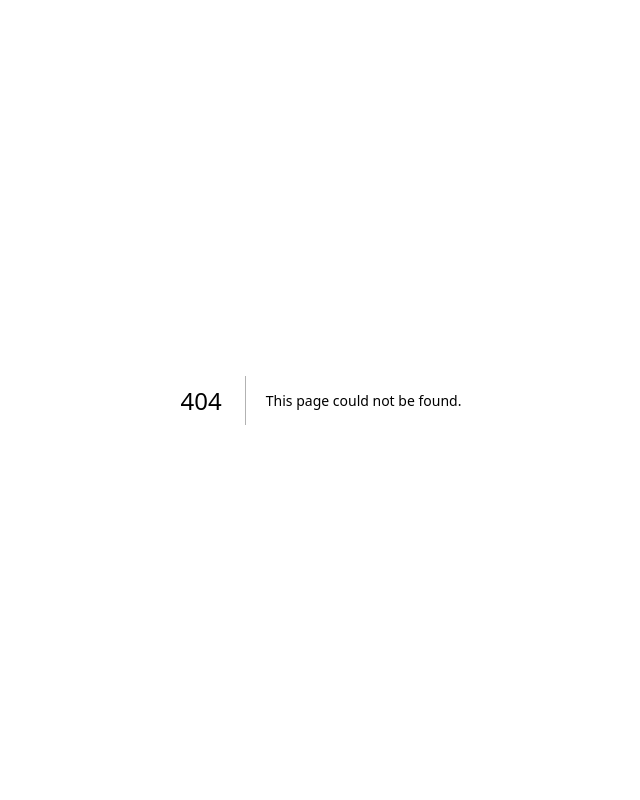
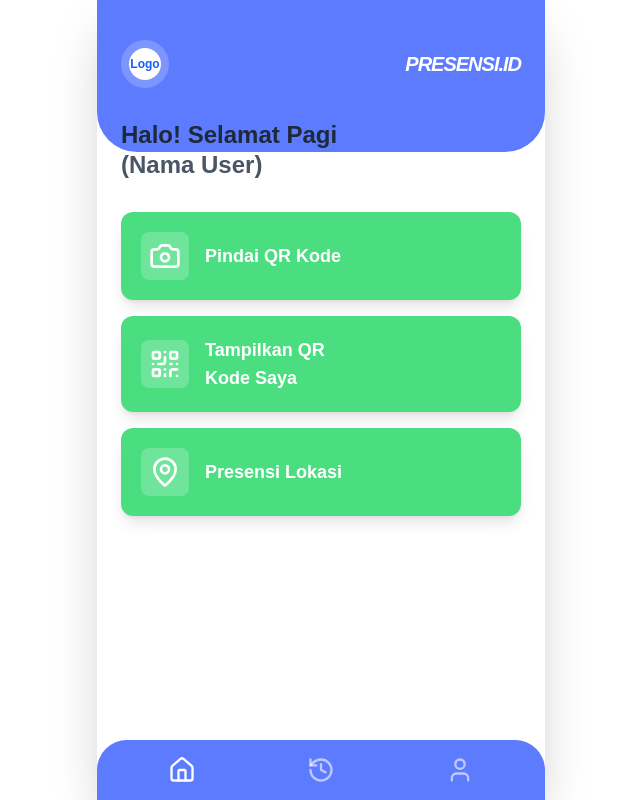
Before and after one commit to adhelia-cpu/presensikegiatanbps, a Next.js app: page /dashboard in a window 1280 px wide. Before the commit this address had no page. Shown: the whole page, without its empty margins (319-959 px from the left). Built offline with nearby package versions, Linux system fonts and the light colour scheme.

Commit message:
Fungsi navigasi dari login ke dashboard berhasil

```diff
--- a/package.json
+++ b/package.json
@@ -9,6 +9,7 @@
     "lint": "eslint"
   },
   "dependencies": {
+    "lucide-react": "^0.574.0",
     "next": "16.1.6",
     "react": "19.2.3",
     "react-dom": "19.2.3"
--- /dev/null
+++ b/src/app/dashboard/page.js
@@ -0,0 +1,66 @@
+import { Camera, QrCode, MapPin, Home, History, User } from 'lucide-react';
+
+export default function DashboardPage() {
+  return (
+    <div className="min-h-screen bg-white flex flex-col max-w-md mx-auto shadow-2xl relative overflow-hidden">
+
+      {/* 1. Header Biru */}
+      <div className="bg-[#5D7BFF] p-6 pt-10 pb-16 rounded-b-[40px]">
+        <div className="flex justify-between items-center text-white">
+          <div className="bg-white/20 p-2 rounded-full">
+            <div className="w-8 h-8 bg-white rounded-full flex items-center justify-center">
+              <span className="text-blue-600 font-bold text-xs">Logo</span>
+            </div>
+          </div>
+          <h1 className="font-black italic tracking-tighter text-xl">PRESENSI.ID</h1>
+        </div>
+      </div>
+
+      {/* 2. Konten Utama */}
+      <div className="px-6 -mt-8 flex-1">
+        {/* Teks Sambutan */}
+        <div className="mb-8">
+          <h2 className="text-2xl font-bold text-gray-800 leading-tight">
+            Halo! Selamat Pagi<br />
+            <span className="text-gray-600">(Nama User)</span>
+          </h2>
+        </div>
+
+        {/* 3. Barisan Tombol Menu Hijau */}
+        <div className="space-y-4">
+          {/* Tombol Pindai QR */}
+          <button className="w-full bg-[#4ADE80] hover:bg-green-500 text-white p-5 rounded-xl flex items-center space-x-4 shadow-lg transition-transform active:scale-95">
+            <div className="bg-white/20 p-2 rounded-lg">
+              <Camera size={32} />
+            </div>
+            <span className="font-bold text-lg">Pindai QR Kode</span>
+          </button>
+
+          {/* Tombol Tampilkan QR */}
+          <button className="w-full bg-[#4ADE80] hover:bg-green-500 text-white p-5 rounded-xl flex items-center space-x-4 shadow-lg transition-transform active:scale-95">
+            <div className="bg-white/20 p-2 rounded-lg">
+              <QrCode size={32} />
+            </div>
+            <span className="font-bold text-lg text-left">Tampilkan QR<br/>Kode Saya</span>
+          </button>
+
+          {/* Tombol Lokasi */}
+          <button className="w-full bg-[#4ADE80] hover:bg-green-500 text-white p-5 rounded-xl flex items-center space-x-4 shadow-lg transition-transform active:scale-95">
+            <div className="bg-white/20 p-2 rounded-lg">
+              <MapPin size={32} />
+            </div>
+            <span className="font-bold text-lg">Presensi Lokasi</span>
+          </button>
+        </div>
+      </div>
+
+      {/* 4. Bottom Navigation Bar */}
+      <div className="bg-[#5D7BFF] p-4 flex justify-around items-center rounded-t-[30px] mt-10">
+        <Home className="text-white cursor-pointer" size={28} />
+        <History className="text-white/60 cursor-pointer" size={28} />
+        <User className="text-white/60 cursor-pointer" size={28} />
+      </div>
+
+    </div>
+  );
+}
--- a/src/app/page.js
+++ b/src/app/page.js
@@ -1,5 +1,14 @@
+"use client";
+import { useRouter } from "next/navigation";
 import Image from "next/image";
 export default function LoginPage() {
+  const router = useRouter();
+
+  const handleLogin = () => {
+    // Di sini nanti bisa ditambah validasi username/password
+    // Untuk sekarang, kita langsung pindahkan ke dashboard
+    router.push("/dashboard");
+  };
   return (
     <div className="flex min-h-screen items-center justify-center bg-blue-100 p-10">
       <div className="bg-white w-full max-w-sm p-8 rounded-[30px] shadow-xl flex flex-col items-center">
```
Also changed, not shown: 1 other file (tests, documents, lock files or other folders).
